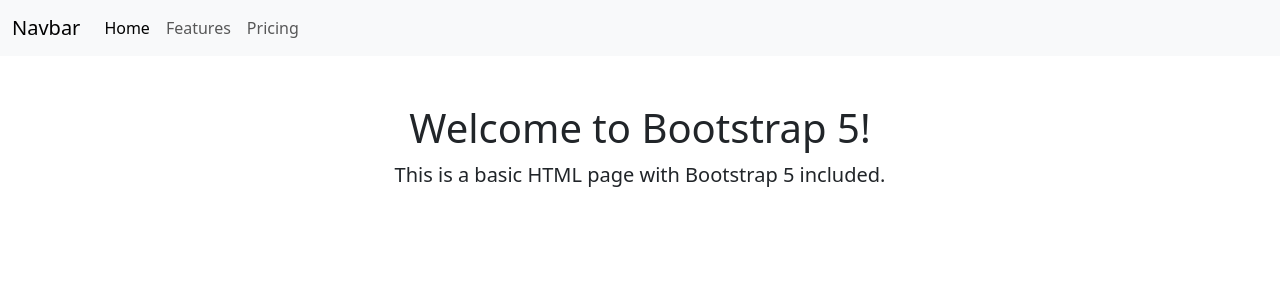
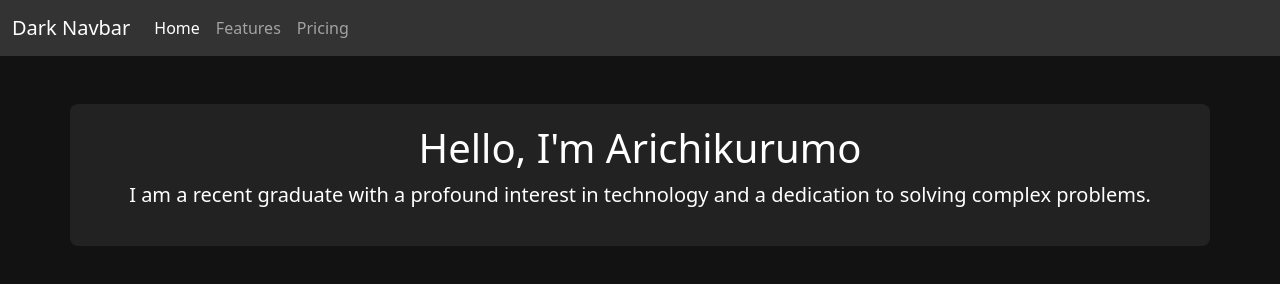
Before and after one commit to Arichikurumo/arichikurumo.github.io, a plain HTML site: page index.html in a window 1280 px wide. Drawn offline with nearby package versions, Linux system fonts and the light colour scheme.

Commit message:
Update index.html

```diff
--- a/index.html
+++ b/index.html
@@ -4,27 +4,37 @@
     <meta charset="UTF-8">
     <meta name="viewport" content="width=device-width, initial-scale=1.0">
     <meta http-equiv="X-UA-Compatible" content="IE=edge">
-    <meta name="description" content="Basic HTML page with Bootstrap 5.">
+    <meta name="description" content="Dark mode by default with Bootstrap 5.">
     <meta name="author" content="Your Name">
-    <meta name="keywords" content="HTML, CSS, Bootstrap 5">
+    <meta name="keywords" content="HTML, CSS, Bootstrap 5, Dark Mode">
 
-    <title>Basic Bootstrap 5 Page</title>
+    <title>Dark Mode Bootstrap 5</title>
 
     <!-- Bootstrap 5 CSS -->
     <link href="https://cdn.jsdelivr.net/npm/bootstrap@5.3.0/dist/css/bootstrap.min.css" rel="stylesheet">
 
-    <!-- Optional: Custom CSS -->
+    <!-- Optional: Custom CSS for dark mode -->
     <style>
         body {
             padding-top: 56px;
+            background-color: #121212;
+            color: #ffffff;
+        }
+        .navbar {
+            background-color: #333333;
+        }
+        .container {
+            background-color: #222222;
+            padding: 20px;
+            border-radius: 8px;
         }
     </style>
 </head>
 <body>
-    <!-- Navigation -->
-    <nav class="navbar navbar-expand-lg navbar-light bg-light fixed-top">
+    <!-- Dark Mode Navigation -->
+    <nav class="navbar navbar-expand-lg navbar-dark fixed-top">
         <div class="container-fluid">
-            <a class="navbar-brand" href="#">Navbar</a>
+            <a class="navbar-brand" href="#">Dark Navbar</a>
             <button class="navbar-toggler" type="button" data-bs-toggle="collapse" data-bs-target="#navbarNav" aria-controls="navbarNav" aria-expanded="false" aria-label="Toggle navigation">
                 <span class="navbar-toggler-icon"></span>
             </button>
@@ -45,11 +55,11 @@
     </nav>
 
     <!-- Main Content -->
-    <div class="container mt-5">
+    <div class="container mt-5 text-white">
         <div class="row">
             <div class="col">
-                <h1 class="text-center">Welcome to Bootstrap 5!</h1>
-                <p class="lead text-center">This is a basic HTML page with Bootstrap 5 included.</p>
+                <h1 class="text-center">Hello, I'm Arichikurumo</h1>
+                <p class="lead text-center">I am a recent graduate with a profound interest in technology and a dedication to solving complex problems.</p>
             </div>
         </div>
     </div>
```
